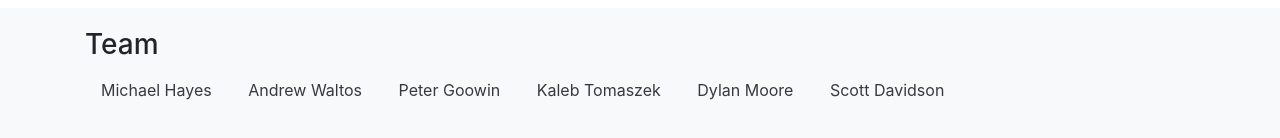
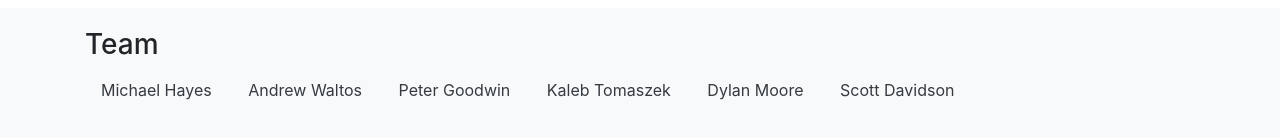
Before and after one commit to PeterJohn89/Assessment_2, a plain HTML site: page aboutus.html in a window 1280 px wide. Shown: the part 2238-2376 px from the top of the page. Drawn offline with nearby package versions, Linux system fonts and the light colour scheme; a script that the page names is missing.

Commit message:
Fixed small typo in footer

```diff
--- a/aboutus.html
+++ b/aboutus.html
@@ -160,7 +160,7 @@
     		<div class="container">
     			<div class="row">
     				<div class="col-sm-12 col-md-12">
-    					<h3>Team</h3><a class="nav-link" href="https://mhayes486.github.io/CPT110Assignment1/">Michael Hayes</a> <a class="nav-link" href="https://rtsht.github.io/website/">Andrew Waltos</a> <a class="nav-link" href="https://peterjohn89.github.io/Assessment_1/">Peter Goowin</a> <a class="nav-link" href="https://mkhurtz.github.io/Stellar/">Kaleb Tomaszek</a> <a class="nav-link" href="https://s3791202.github.io">Dylan Moore</a> <a class="nav-link" href="#">Scott Davidson</a>
+    					<h3>Team</h3><a class="nav-link" href="https://mhayes486.github.io/CPT110Assignment1/">Michael Hayes</a> <a class="nav-link" href="https://rtsht.github.io/website/">Andrew Waltos</a> <a class="nav-link" href="https://peterjohn89.github.io/Assessment_1/">Peter Goodwin</a> <a class="nav-link" href="https://mkhurtz.github.io/Stellar/">Kaleb Tomaszek</a> <a class="nav-link" href="https://s3791202.github.io">Dylan Moore</a> <a class="nav-link" href="#">Scott Davidson</a>
     				</div>
     			</div>
     		</div>
```
Also changed, not shown: projects.html (+1 -1 lines), projects/group_reflection.html (+1 -1 lines), projects/it_technologies.html (+1 -1 lines), projects/project_idea.html (+1 -1 lines), projects/working_in_it.html (+1 -1 lines).
